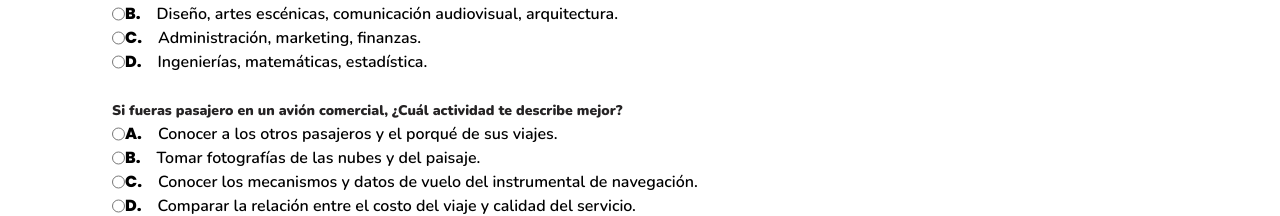
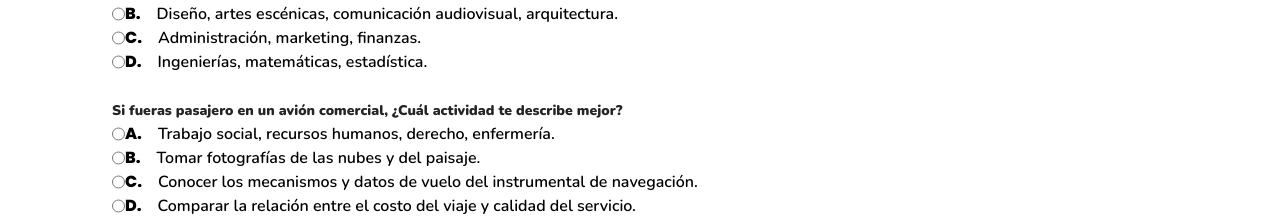
Before and after one commit to programateacademy/PROGRAMATE-SCHOOL-FRONT, a React (Vite) app: page /Form in a window 1280 px wide. Shown: the part 4424-4640 px from the top of the page. Built offline with nearby package versions, Linux system fonts and the light colour scheme.

Commit message:
Update Vocation.jsx

```diff
--- a/src/components/Form/Vocation.jsx
+++ b/src/components/Form/Vocation.jsx
@@ -231,7 +231,7 @@ const Vocation = () => {
                                     A.
                                 </label>
                                 <h3 className=' font-Nunito font-semibold indent-4'>
-                                Conocer a los otros pasajeros y el porqué de sus viajes.
+                                Trabajo social, recursos humanos, derecho, enfermería.
                                 </h3>
                             </div>
 
@@ -514,7 +514,7 @@ const Vocation = () => {
                     {errors.webMotivation && touched.webMotivation && <p className='text-center font-Nunito text-red text-sm'>{errors.webMotivation}</p>}
                 </section>
 
-                <Link className='flex justify-end mr-8' to='/Interest'>
+                <Link className='flex justify-end mr-8' to='/Motivation'>
                 <button
                     onClick={vocationP}
                     disabled={!(isValid && dirty)}
```
